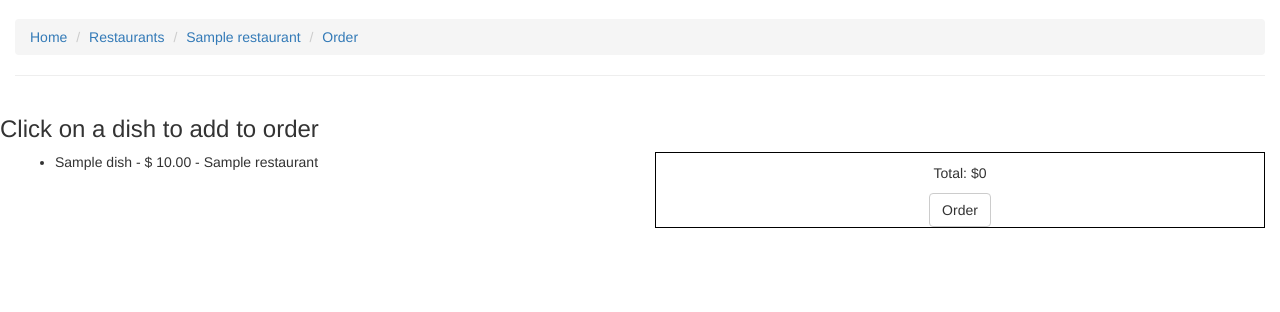
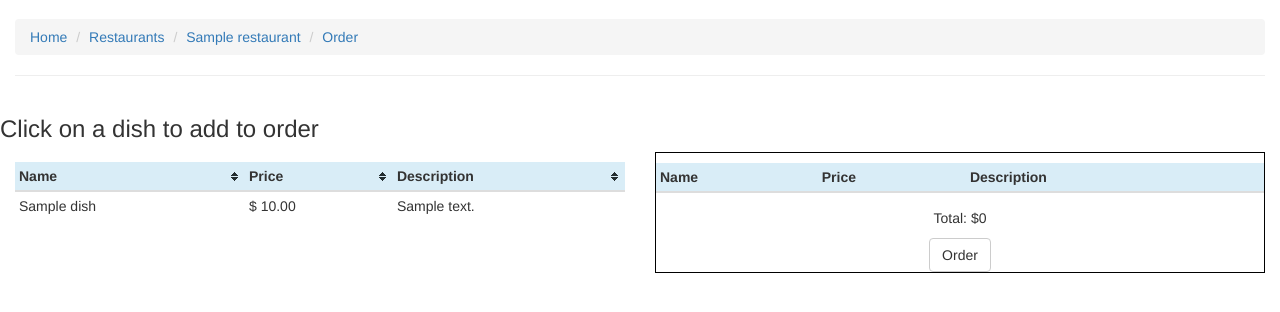
Before and after one commit to Alonski/GiveBite, a Django app: page /restaurants/1/order/ in a window 1280 px wide. Shown: the part 51-363 px from the top of the page. Run offline with Django 3.2, Linux system fonts and the light colour scheme; tables that the repository leaves empty hold one stand-in row (values such as "Sample post"); lists and menus that the app fills with data are empty; some libraries are stand-ins or nearby versions.

Commit message:
Styled Order Page. Fixed up Order Page Javascript/Jquery

```diff
--- a/bite/static/bite/js/order_page.js
+++ b/bite/static/bite/js/order_page.js
@@ -3,20 +3,53 @@
  */
 
 $(function () {
-    console.log("start");
+    // console.log("start");
     var total_price = 0
-    $('#dishes').on('click', 'li', function () {
-        var el = $(this);
-        console.log(el);
-        console.log(el.data('price'));
-        total_price += Number(el.data('price'));
-        var new_el = $('<li>').text(el.text());
-        new_el.append($('<input type="hidden" name="item">').val(el.data('id')));
-        $('#frm ul').append(new_el);
+    // $('#dishes').on('click', 'li', function () {
+    //     var el = $(this);
+    //     console.log(el);
+    //     console.log(el.data('price'));
+    //     total_price += Number(el.data('price'));
+    //     var new_el = $('<li>').text(el.text());
+    //     new_el.append($('<input type="hidden" name="item">').val(el.data('id')));
+    //     $('#frm ul').append(new_el);
+    //     $('#price_total span').text(total_price);
+    //     console.log(total_price);
+    // });
+
+    $('#orderTable').on('click', 'tbody tr', function () {
+        var orderTable = $(this);
+        // console.log(orderTable.closest('tr').find('td:eq(1)').text());
+        total_price -= Number(orderTable.closest('tr').find('td:eq(1)').text().substring(1));
         $('#price_total span').text(total_price);
-        console.log(total_price);
+        orderTable.closest('tr').remove();
     });
-    console.log("end");
+
+    $('#menuTable').on('click', 'tr', function () {
+        /*
+         When a tr is clicked (Add Dish To Order)
+         Copies the tr to the Order Table.
+         */
+        var menuTable = $(this);
+        // console.log(el);
+        // console.log(el.data('price'));
+        // var new_el = '<tr>';
+        var dish_name = menuTable.closest('tr').find('td:eq(0)').text();
+        var dish_price = menuTable.closest('tr').find('td:eq(1)').text().substring(1);
+        var dish_description = menuTable.closest('tr').find('td:eq(2)').text();
+        total_price += Number(dish_price);
+        var new_tr = $('<tr></tr>');
+        new_tr.append($('<td></td>').text(dish_name));
+        new_tr.append($('<td></td>').text('$' + dish_price));
+        new_tr.append($('<td></td>').text(dish_description));
+        // var new_el = $('<td>').text(el.text());
+        // new_el += '</td>';
+        new_tr.append($('<input type="hidden" name="item">').val(menuTable.data('id')));
+        $('#orderTable tbody').append(new_tr);
+        $('#price_total span').text(total_price);
+        // console.log(total_price);
+    });
+    // console.log("end");
 
     // requst.POST['item'].getlist()
 
--- a/bite/templates/bite/order_page.html
+++ b/bite/templates/bite/order_page.html
@@ -15,22 +15,54 @@
     <div class="row">
         <h3>Click on a dish to add to order</h3>
         <div class="col-md-6">
-            <ul id="dishes">
-                {% for object in object_list %}
-                    <li data-id="{{ object.id }}" data-price="{{ object.price }}">{{ object.name }} - $ {{ object.price }} - {{ object.restaurant.name }}</li>
+            <div class="table-responsive">
+                <table id="menuTable" class="table table-hover tablesorter">
+                    <thead>
+                    <tr class="info">
+                        <th>Name</th>
+                        <th>Price</th>
+                        <th>Description</th>
+                    </tr>
+                    </thead>
+                    <tbody>
+                    {% for object in object_list %}
+                        <tr data-id="{{ object.id }}">
+                            <td>{{ object.name }}</td>
+                            <td>$ {{ object.price }}</td>
+                            <td>{{ object.description }}</td>
+                        </tr>
+                    {% endfor %}
+                    </tbody>
+                </table>
+            </div>
+{#            <ul id="dishes">#}
+{#                {% for object in object_list %}#}
+{#                    <li data-id="{{ object.id }}" data-price="{{ object.price }}">{{ object.name }} - $ {{ object.price }} - {{ object.restaurant.name }}</li>#}
                     {#        <td>{{ object.description }}</td>#}
-                {% endfor %}
-            </ul>
+{#                {% endfor %}#}
+{#            </ul>#}
         </div>
         <div class="col-md-6">
-{#            <form action="" method="post">{% csrf_token %}#}
-{#                {{ form.as_p }}#}
-{#                <input type="submit" value="Save"/>#}
-{#            </form>#}
+            {#            <form action="" method="post">{% csrf_token %}#}
+            {#                {{ form.as_p }}#}
+            {#                <input type="submit" value="Save"/>#}
+            {#            </form>#}
             <div style="border: 1px solid black">
                 <form method="post" id="frm">
                     {% csrf_token %}
-                    <ul></ul>
+                    <div class="table-responsive">
+                        <table id="orderTable" class="table table-hover tablesorter">
+                            <thead>
+                            <tr class="info">
+                                <th>Name</th>
+                                <th>Price</th>
+                                <th>Description</th>
+                            </tr>
+                            </thead>
+                            <tbody>
+                            </tbody>
+                        </table>
+                    </div>
                     <div style="text-align: center">
                         <p id="price_total">Total: $<span>0</span></p>
                         <button type="button" class="btn btn-default">Order</button>
@@ -41,7 +73,18 @@
     </div>
 {% endblock %}
 
+{% block css %}
+    <link href="{% static "bite/css/tables.css" %}" rel="stylesheet"/>
+{% endblock %}
+
 {% block scripts %}
     <script src="{% static "bite/js/order_page.js" %}"></script>
     <script src="{% static "bite/js/jquery.tablesorter.js" %}"></script>
+    <script>
+        $(document).ready(function () {
+                    $("#menuTable").tablesorter();
+{#                    $("#orderTable").tablesorter();#}
+                }
+        );
+    </script>
 {% endblock %}
```
